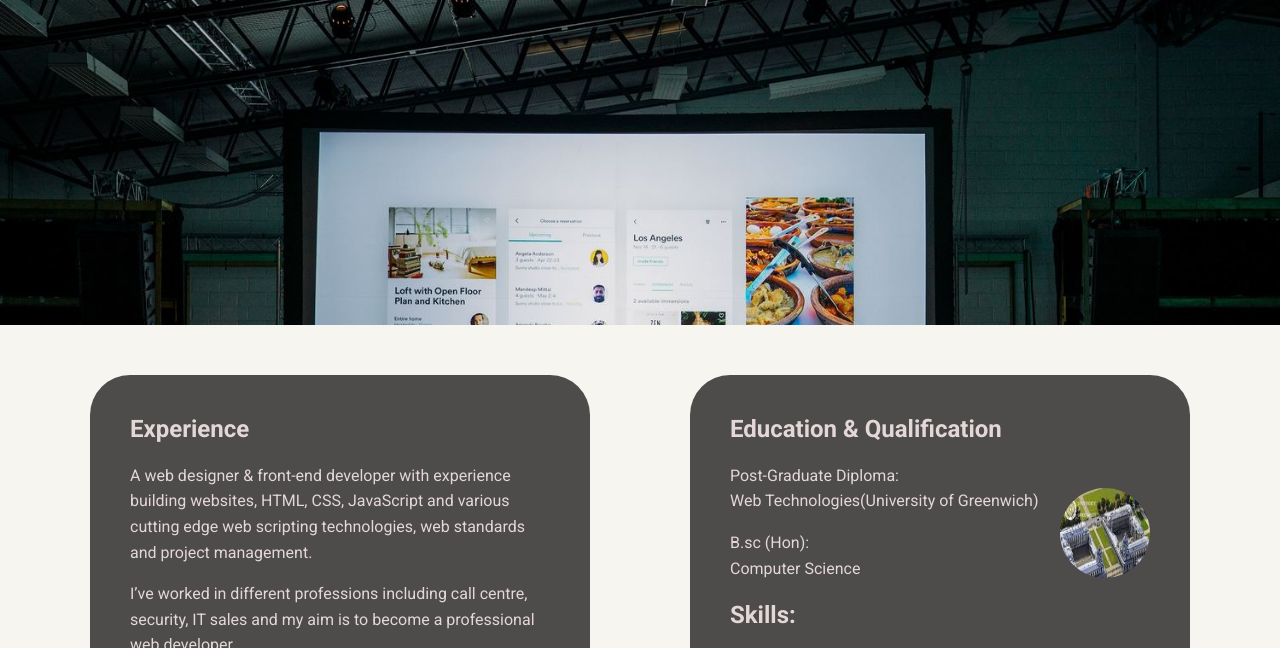
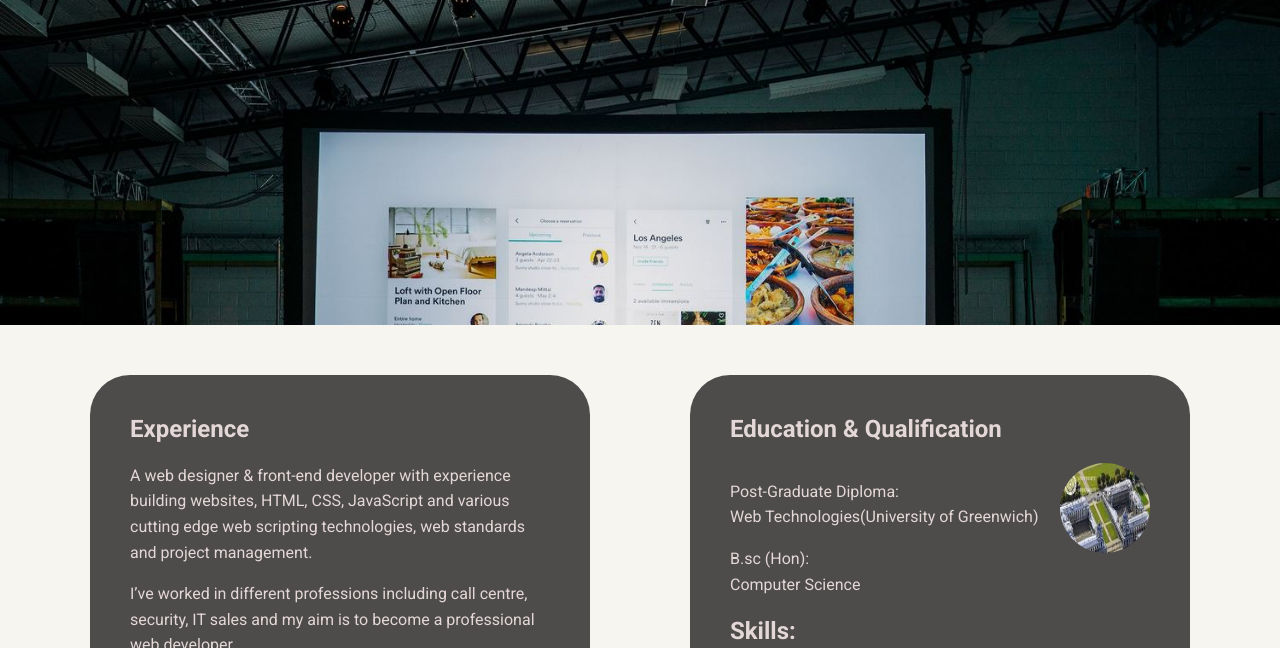
Before and after one commit to zak1144/techdegree-poject1, a plain HTML site: page experience.html in a window 1280 px wide. Shown: the part 145-793 px from the top of the page. Drawn offline with Linux system fonts and the light colour scheme; a web font is replaced by a local one.

Commit message:
all ready now

```diff
--- a/experience.html
+++ b/experience.html
@@ -31,9 +31,8 @@
 
       <div class="card">
         <h2>Education &amp; Qualification</h2>
-        <p>Post-Graduate Diploma:<br /> Web Technologies(University of Greenwich)<img src= "images/greenwich.jpg" alt= "university image" class="uni-img"></p>
-
-
+        <p class= "floatuni">Post-Graduate Diploma:<br /> Web Technologies(University of Greenwich)</p>
+        <img src= "images/greenwich.jpg" alt= "university image" class="uni-img">
         <p>B.sc (Hon): <br />Computer Science</p>
         <h2>Skills:</h2>
         <ul class="skills">
--- a/styles.css
+++ b/styles.css
@@ -81,8 +81,10 @@ main .uni-img{
   height: 90px;
   border-radius: 50%;
   float:right;
-  xpadding:20px 40px 40px 20px;
- xmargin: 8px 0px 0px 15px;
+
+}
+main .floatuni{
+  float:left;
 }
 .tag {
   background-color: #efefef;
```
